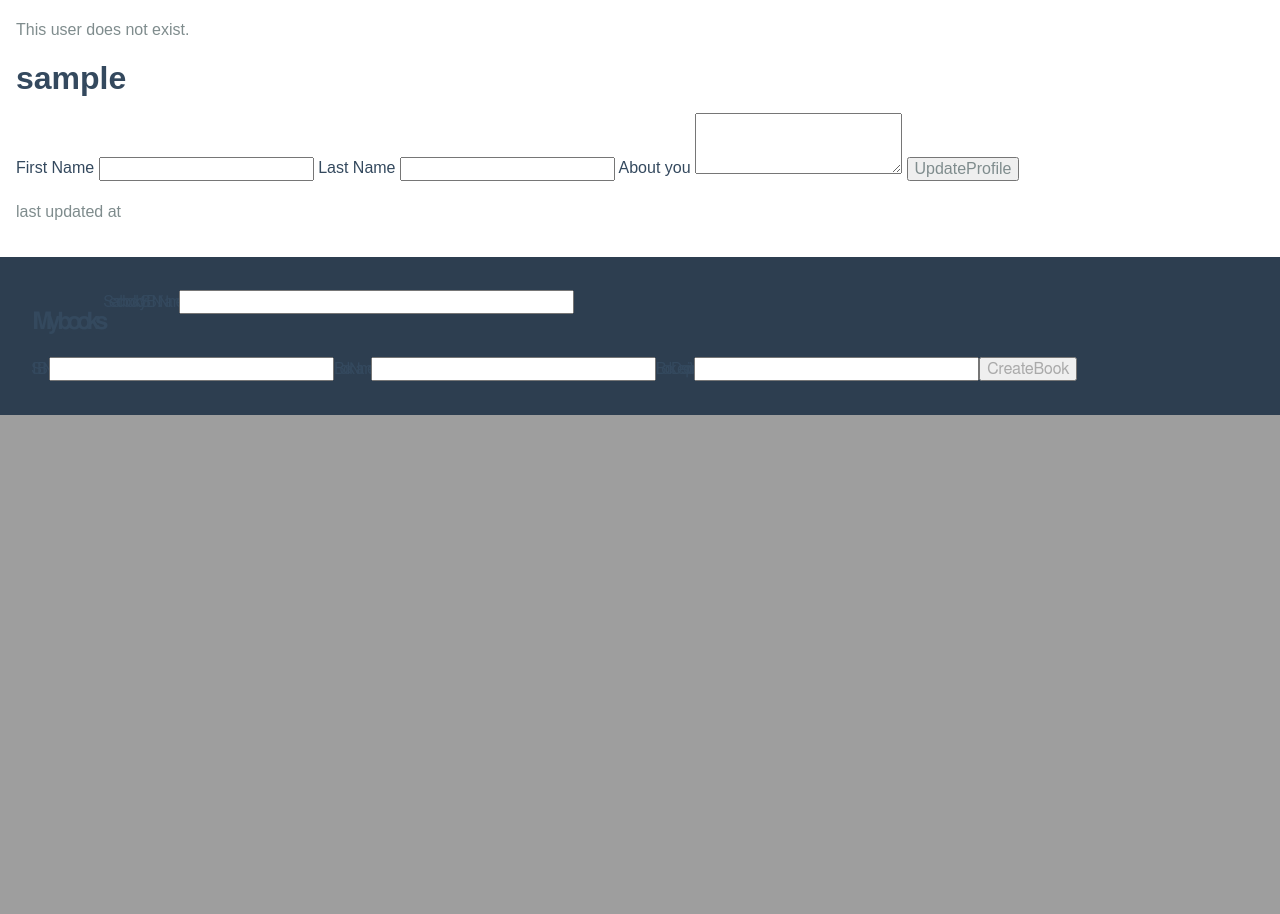
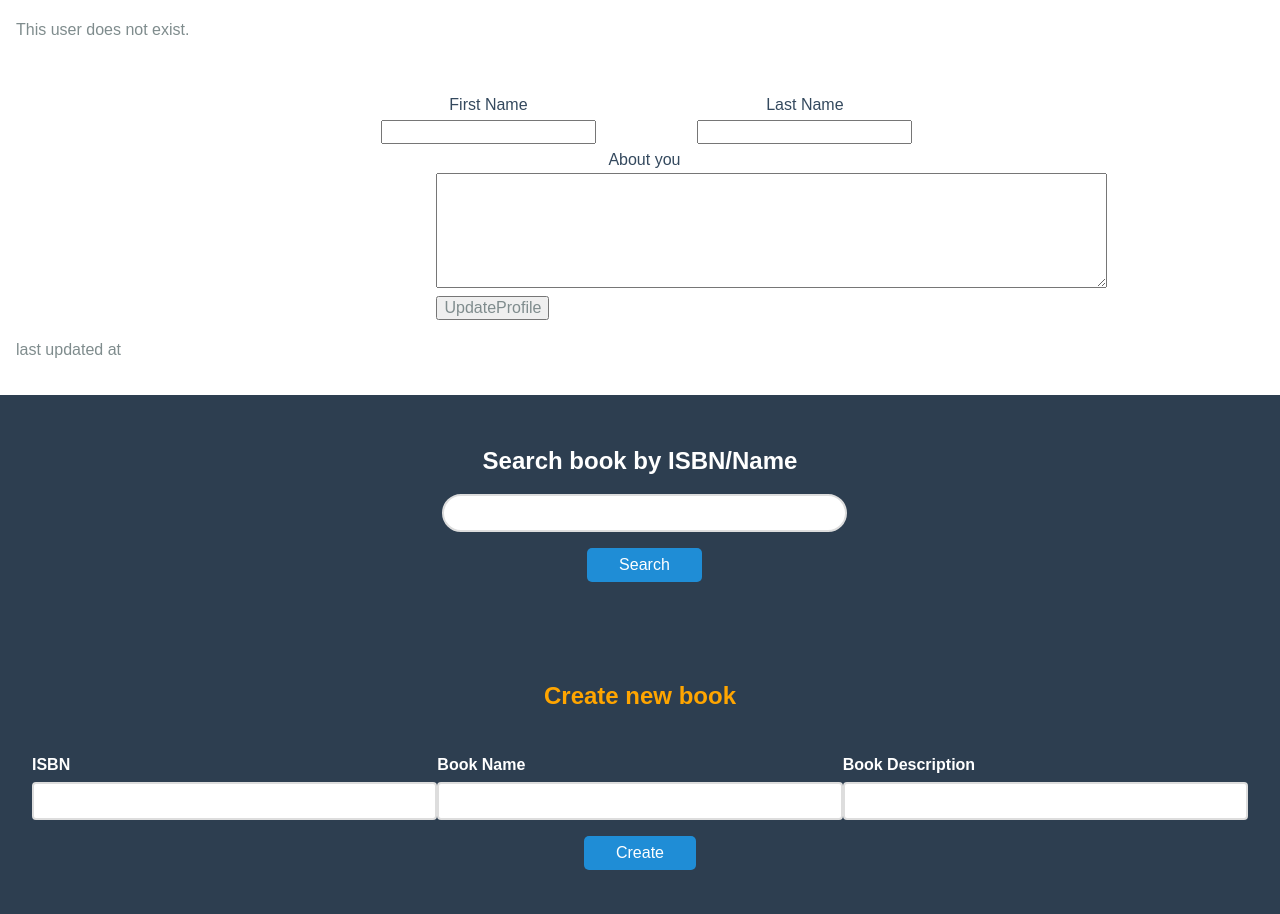
Before and after one commit to 9tarz/likeme, a PHP site: page /profile.php?uid=1&editProfile in a window 1280 px wide. Shown: the part 400-1314 px from the top of the page. Before the commit the page ends 815 px from the top, so only its background shows below. Run offline with PHP 8.4, Linux system fonts and the light colour scheme; the visitor is signed in with stand-in values (Sample User, id 1); data that the repository does not hold is empty; some libraries are stand-ins or nearby versions.

Commit message:
Profile edit page and add book

```diff
--- a/views/edit_profile.php
+++ b/views/edit_profile.php
@@ -5,30 +5,55 @@
             echo $error;
         }
     }
-    if ($profile->messages) {
-        foreach ($profile->messages as $message) {
-            echo $message;
-        }
-    }
-
 }
 ?>
 
-<h1>  <?php echo $_SESSION['username']; ?> </h1>
+<h2 class="content-head is-center">
+    <?php echo $profile->data["first_name"]." ".$profile->data["last_name"]; ?>
+</h2>
 
 <!-- edit profile form -->
 <form method="post" action="profile.php?uid=<?php echo $_SESSION['uid']; ?>" name="editProfileform">
 
-    <label for="editProfile_first_name">First Name</label>
-    <input id="editProfile_first_name" type="text" name="first_name" value="<?php echo $profile->data['first_name']; ?>" required />
+    <div style="display: block">
+        <div class="pure-u-1-4 pure-u-md-1-4 pure-u-lg-1-4">
+        </div>
+        <div class="pure-u-1-4 pure-u-md-1-4 pure-u-lg-1-4">
+            <div style="display: block; text-align: center;">
+                <label for="editProfile_first_name">First Name</label>
+            </div>
+            <div style="display: block; text-align: center;">
+                <input id="editProfile_first_name" type="text" name="first_name" value="<?php echo $profile->data['first_name']; ?>" required />
+            </div>
+        </div>
+        <div class="pure-u-1-4 pure-u-md-1-4 pure-u-lg-1-4" style="vertical-align: middle;">
+            <div style="display: block; text-align: center;">
+                <label for="editProfile_last_name">Last Name</label>
+            </div>
+            <div style="display: block; text-align: center;">
+                <input id="editProfile_last_name" type="text" name="last_name" value="<?php echo $profile->data['last_name']; ?>" required />
+            </div>
+        </div>
+    </div>
 
-    <label for="editProfile_last_name">Last Name</label>
-    <input id="editProfile_last_name" type="text" name="last_name" value="<?php echo $profile->data['last_name']; ?>" required />
+    <div display:block">
+        <div class="pure-u-1-1 pure-u-md-1-3 pure-u-lg-1-3">
+        </div>
 
-    <label for="about">About you</label>
-    <textarea id="editProfile_about" name="about" > <?php echo $profile->data['about']; ?> </textarea>
+        <div class="pure-u-1-1 pure-u-md-1-3 pure-u-lg-1-3">
+            <label for="about" style="display:block; text-align: center;">About you</label>
 
-    <input type="submit"  name="updateProfile" value="UpdateProfile" />
+            <div style="display:block">
+                <textarea id="editProfile_about" name="about" rows="4" cols="70">
+                <?php echo $profile->data['about']; ?></textarea>
+            </div>
+
+            <div style="display:block; text-align: center; margin: auto">
+                <input type="submit" name="updateProfile" value="UpdateProfile" style="display:block; text-align: center;"/>
+            </div>
+        </div>
+    </div>
+
 
 </form>
 
--- a/views/edit_user_book.php
+++ b/views/edit_user_book.php
@@ -10,9 +10,6 @@
                 echo $message;
             }
         }
-
-        //var_dump($book->data);
-       // echo json_encode($book->data);
     }
 ?>
 
@@ -35,7 +32,7 @@
         xmlhttp.onreadystatechange=function() {
           if (xmlhttp.readyState==4 && xmlhttp.status==200) {
             document.getElementById("livesearch").innerHTML=xmlhttp.responseText;
-      document.getElementById("livesearch").style.border="1px solid #A5ACB2";
+            document.getElementById("livesearch").style.border="1px solid #FFFFFF";
           }
         }
         xmlhttp.open("GET","book.php?searchKeyword="+str,true);
@@ -44,37 +41,55 @@
     </script>
   </head>
   <body>
-<h2> My books</h2>
-<?php
-    if ($book->data) {
-        foreach ($book->data as $book_data) {
-            echo "<li>" . $book_data["book_name"] . "</li>";
-        }
-    }
-?>
-</br>
-<form>
-    <label>Search book by ISBN/Name</label>
-    <input type="text" size="30" onkeyup="showResult(this.value)">
+    <div class="pure-u-1 pure-u-md-1-1 pure-u-lg-1-1">
+      <div class="pure-u-1 pure-u-md-1-1 pure-u-lg-1-1" style="text-align: center;">
+        <h2 style="color:white">Search book by ISBN/Name</h2>
+      </div>
+      <div class="pure-u-1 pure-u-md-1-3 pure-u-lg-1-3">
+      </div>
+      <div class="pure-u-1 pure-u-md-1-3 pure-u-lg-1-3">
+        <form class="pure-form">
+          <input type="text" class="pure-input-rounded" onkeyup="showResult(this.value)">
+          <div style="text-align: center;">
+            <button type="submit" class="pure-button">Search</button>
+          </div>
           <div id="livesearch"></div>
         </form>
+      </div>
+    </div>
 
-<form method="post" action="book.php" name="createBookform">
+    <div class="pure-u-1 pure-u-md-1-1 pure-u-lg-1-1" style="margin-top:5em">
+      <div class="pure-u-1 pure-u-md-1-1 pure-u-lg-1-1">
+        <h2 style="color:orange; text-align: center;">Create new book</h2>
+      </div>
+      <div class="pure-u-1 pure-u-md-1-1 pure-u-lg-1-1">
+        <form class="pure-form pure-form-stacked" method="post" action="book.php" name="createBookform">
+          <fieldset>
+              <div class="pure-g">
+                  <div class="pure-u-1 pure-u-md-1-3">
+                      <label for="first-name" style="color:white">ISBN</label>
+                      <input class="pure-u-23-24" id="createBook_ISBN" type="text" pattern="[0-9]{2,14}" name="book_isbn" required />
+                  </div>
 
-    <label for="createBook_ISBN">ISBN</label>
-    <input id="createBook_ISBN" type="text" pattern="[0-9]{2,14}" name="book_isbn" required />
+                  <div class="pure-u-1 pure-u-md-1-3">
+                      <label for="last-name" style="color:white">Book Name</label>
+                      <input class="pure-u-23-24" id="createBook_book_name" type="text" name="book_name" required />
+                  </div>
 
-    <label for="createBook_book_name">Book Name</label>
-    <input id="createBook_book_name" type="text" name="book_name" required />
-
-    <label for="creatBook_book_description">Book Description</label>
-    <input id="createBook_book_description" type="text" name="book_description" required />
-
-
-    <input type="submit"  name="createBook" value="CreateBook" />
-
+                  <div class="pure-u-1 pure-u-md-1-3">
+                      <label for="email" style="color:white">Book Description</label>
+                      <input class="pure-u-23-24" id="createBook_book_description" type="text" name="book_description" required />
+                  </div>
+                  <div class="pure-u-1 pure-u-md-1-3">
+                  </div>
+                  <div class="pure-u-1 pure-u-md-1-3" style="text-align:center">
+                    <button type="submit" name="createBook" value="CreateBook" class="pure-button pure-button-primary">Create</button>
+                  </div>
+              </div>
+            </fieldset>
         </form>
-
-
+        <!-- End of form -->
+      </div>
+    </div>
   </body>
 </html>
```
Also changed, not shown: views/css/marketing.css (line endings or trailing spaces). Lines whose indentation alone changed are shown as unchanged.
